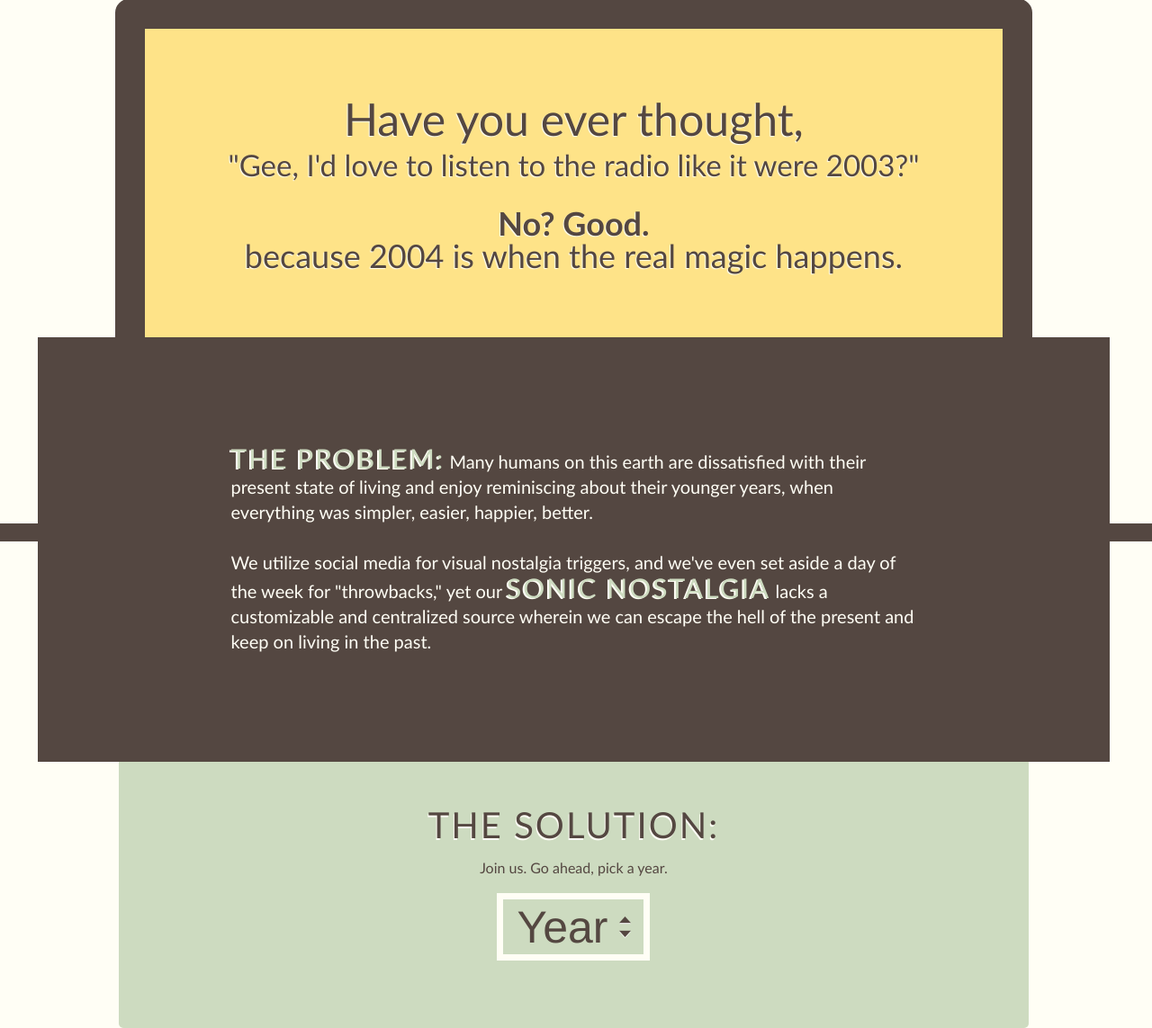
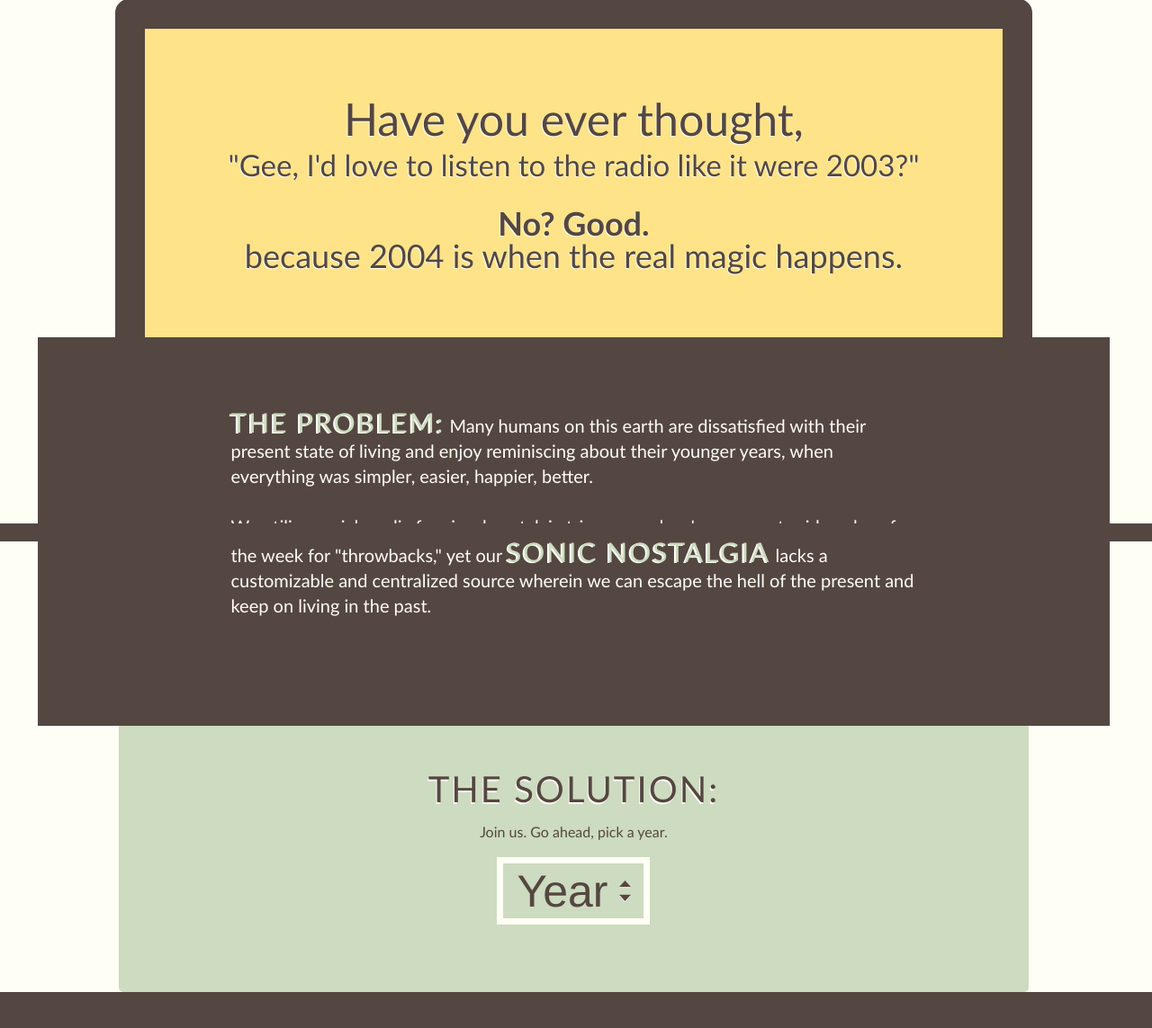
Before and after one commit to taylorbdelaney/project-radioredux, a PHP site: page /?year=1 in a window 1280 px wide. Shown: the part 198-1341 px from the top of the page at 90% size. After the commit the page ends 1301 px from the top, so only its background shows below. Run offline with PHP 8.4, Linux system fonts and the light colour scheme.

Commit message:
padding fix

```diff
--- a/css/redux_style.css
+++ b/css/redux_style.css
@@ -151,7 +151,7 @@
 #problem {
 	margin-left:18%;
 	margin-right:18%;
-	padding-top:120px;
+	padding-top:80px;
 	padding-bottom:120px;
 	color: #FFFEF5;
 	font-size:20px;
```
